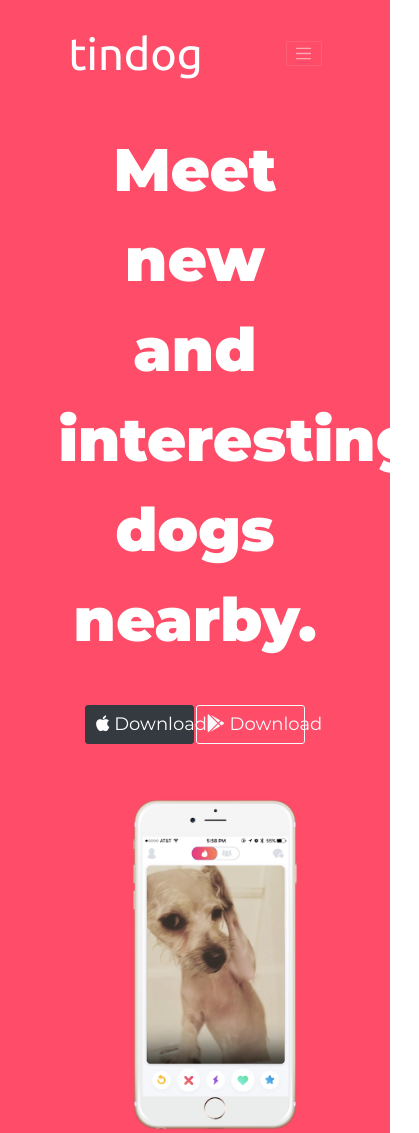
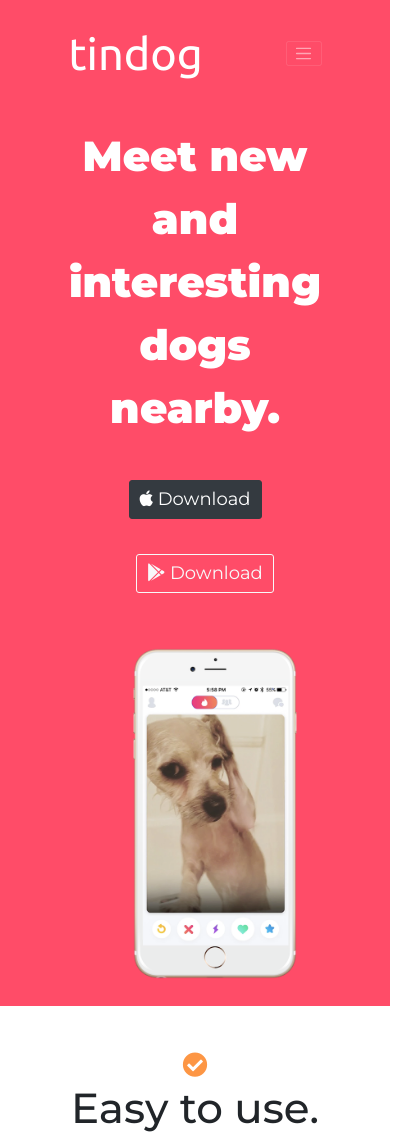
Before and after one commit to jgonzar/Tindog-project, a plain HTML site: page index.html in a window 390 px wide. Shown: the top 1133 px of the page, 419 px wide, since content can reach past the window. Drawn offline with nearby package versions, Linux system fonts and the light colour scheme.

Commit message:
changed some btn styles so the look better on mobile

```diff
--- a/css/styles.css
+++ b/css/styles.css
@@ -58,10 +58,13 @@
         transform:rotate(25deg);
         margin:20px 0 0 40px;
         position: absolute;
-
     }
-    .btn-outline-light{
-        margin-left:22px;
+    .row .title-btn{
+        font-size:1.8rem;
+        margin:35px 0 0 0;
+    }
+    .title-btn:last-of-type{
+        margin:35px 0 0 20px;
     }
 /*  */
 /* Features */
@@ -151,10 +154,6 @@
         font-size:60px;
         margin-bottom:60px;
     }
-    .row button{
-        width:40%;
-        font-size:1.8rem;
-    }
 /*  */
 /* Footer */
     #footer{
@@ -188,11 +187,21 @@
     }
 }
 @media(max-width:500px){
-    .btn{
-        margin:35px 0 0 0;
+     /* h2 */
+     h2, #cta h3, .features-heading, .testimonial-text, .title-heading, .pricing-heading{
+        font-size:4.2rem;
     }
+    /* Title section btn */
+        .row button{
+            font-size:1.4rem;
+        }
+
     #cta button{
+        font-size:1.4rem;
         width:40%;
         margin: 0 auto;
     }
+    #cta button:last-of-type{
+        margin:0 0 0 20px;
+    }
 }
--- a/Tindog-project/index.html
+++ b/index.html
@@ -45,8 +45,8 @@
           <div class="row">
             <div class="col-lg-6">
               <h1 class="title-heading">Meet new and interesting dogs nearby.</h1>
-              <button type="button" class="btn btn-dark btn-lg download-btn"><i class="fab fa-apple"></i> Download</button>
-              <button type="button" class="btn btn-outline-light btn-lg download-btn"><i class="fab fa-google-play"></i> Download</button>
+              <button type="button" class="btn btn-dark btn-lg download-btn title-btn"><i class="fab fa-apple"></i> Download</button>
+              <button type="button" class="btn btn-outline-light btn-lg download-btn title-btn"><i class="fab fa-google-play"></i> Download</button>
             </div>
             <div class="col-lg-6">
               <img src="images/iphone6.png" alt="iphone-mockup" class="phone-img">
@@ -166,7 +166,8 @@
       <i class="fab fa-facebook-f fa-2x f-icon"></i>
       <i class="fab fa-instagram fa-2x f-icon"></i>
       <i class="fab fa-youtube fa-2x f-icon"></i>
-      <p>© Copyright 2018 TinDog</p>
+      <p>© Copyright TinDog</p>
+      <p>© Copyright 2020 José Ángel González</p>
     </footer>
     <script type="module">
       // Import the functions you need from the SDKs you need
```
